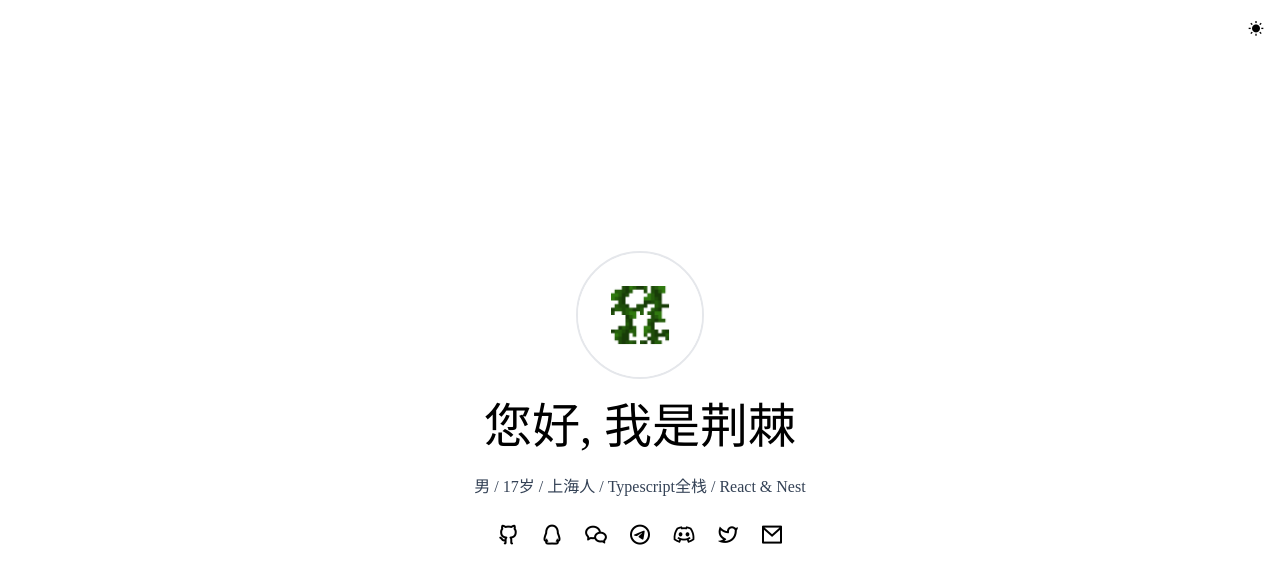
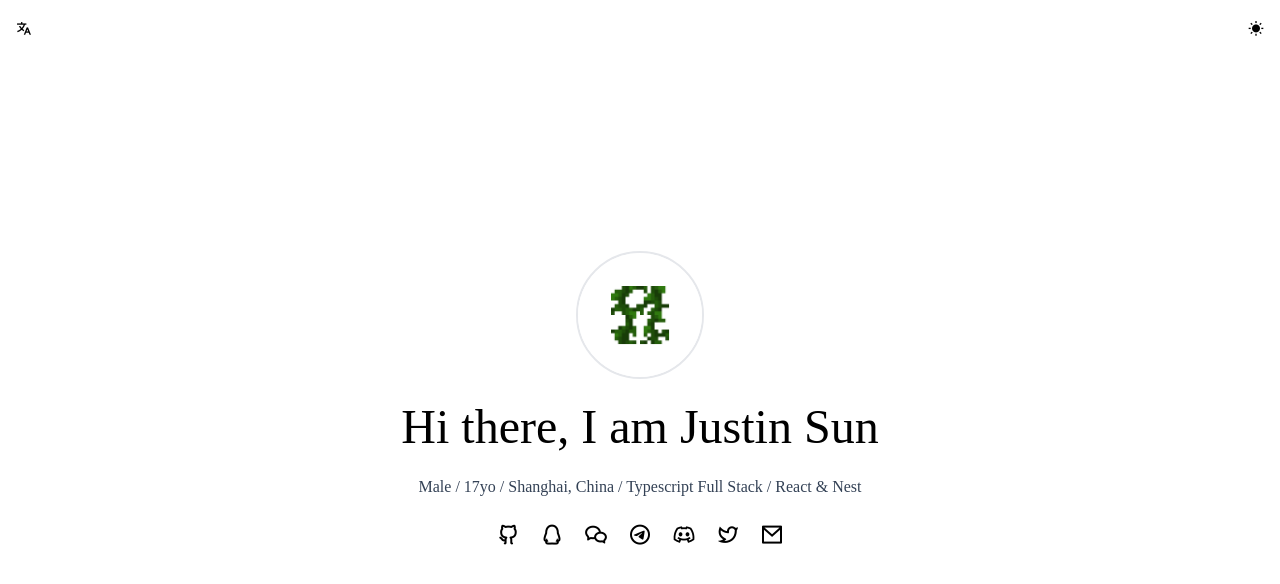
Before and after one commit to jsun969/home, a React (Vite) app: page / in a window 1280 px wide. Shown: the top 584 px of the page. Built offline with nearby package versions, Linux system fonts and the light colour scheme; a web font is replaced by a local one.

Commit message:
feat: add i18n

```diff
--- a/package.json
+++ b/package.json
@@ -13,8 +13,11 @@
     "lint": "eslint \"**/*.{ts,tsx}\" --fix"
   },
   "dependencies": {
+    "i18next": "^21.8.1",
+    "i18next-browser-languagedetector": "^6.1.4",
     "react": "^18.0.0",
     "react-dom": "^18.0.0",
+    "react-i18next": "^11.16.9",
     "remixicon": "^2.5.0"
   },
   "devDependencies": {
--- a/src/App.tsx
+++ b/src/App.tsx
@@ -1,5 +1,6 @@
 import React from 'react';
 import AvatarTitleDesc from './components/AvatarTitleDesc';
+import LanguageToggleButton from './components/LanguageToggleButton';
 import SocialInfo from './components/SocialInfo';
 import ThemeToggleButton from './components/ThemeToggleButton';
 
@@ -8,6 +9,9 @@ const App: React.FC = () => {
     <div className="flex h-screen dark:bg-slate-900 relative">
       <div className="absolute top-4 right-4">
         <ThemeToggleButton />
+      </div>
+      <div className="absolute top-4 left-4">
+        <LanguageToggleButton />
       </div>
 
       <div className="m-auto text-center flex flex-col gap-6">
--- a/src/components/AvatarTitleDesc.tsx
+++ b/src/components/AvatarTitleDesc.tsx
@@ -1,6 +1,9 @@
 import React from 'react';
+import { useTranslation } from 'react-i18next';
 
 const AvatarTitleDesc: React.FC = () => {
+  const { t } = useTranslation();
+
   return (
     <>
       <img
@@ -8,10 +11,11 @@ const AvatarTitleDesc: React.FC = () => {
         src="/avatar.png"
         className="m-auto border-2 w-32 rounded-full"
       />
-      <div className="text-5xl dark:text-white">您好, 我是荆棘</div>
+      <div className="text-5xl dark:text-white">{t('title')}</div>
       <div className="text-slate-700 dark:text-slate-400">
-        男 / {new Date().getFullYear() - 2005}岁 / 上海人 / Typescript全栈 /
-        React & Nest
+        {t('description.male')} / {new Date().getFullYear() - 2005}
+        {t('description.age')} / {t('description.shanghai')} / Typescript{' '}
+        {t('description.full-stack')} / React & Nest
       </div>
     </>
   );
--- /dev/null
+++ b/src/components/LanguageToggleButton.tsx
@@ -0,0 +1,17 @@
+import React from 'react';
+import { useTranslation } from 'react-i18next';
+
+const LanguageToggleButton: React.FC = () => {
+  const { i18n } = useTranslation();
+
+  return (
+    <button
+      className="ri-translate-2 dark:text-white"
+      onClick={() => {
+        i18n.changeLanguage(i18n.language === 'en' ? 'zh' : 'en');
+      }}
+    />
+  );
+};
+
+export default LanguageToggleButton;
--- /dev/null
+++ b/src/i18n.ts
@@ -0,0 +1,22 @@
+import i18n from 'i18next';
+import LanguageDetector from 'i18next-browser-languagedetector';
+import { initReactI18next } from 'react-i18next';
+import en from './locales/en.json';
+import zh from './locales/zh.json';
+
+i18n
+  .use(initReactI18next)
+  .use(LanguageDetector)
+  .init({
+    resources: {
+      en: { translation: en },
+      zh: { translation: zh },
+    },
+    fallbackLng: 'en',
+    preload: ['en', 'zh'],
+    interpolation: {
+      escapeValue: false,
+    },
+  });
+
+export default i18n;
--- /dev/null
+++ b/src/locales/en.json
@@ -0,0 +1,9 @@
+{
+  "title": "Hi there, I am Justin Sun",
+  "description": {
+    "male": "Male",
+    "age": "yo",
+    "shanghai": "Shanghai, China",
+    "full-stack": "Full Stack"
+  }
+}
--- /dev/null
+++ b/src/locales/zh.json
@@ -0,0 +1,9 @@
+{
+  "title": "您好, 我是荆棘",
+  "description": {
+    "male": "男",
+    "age": "岁",
+    "shanghai": "上海人",
+    "full-stack": "全栈"
+  }
+}
--- a/src/main.tsx
+++ b/src/main.tsx
@@ -2,5 +2,6 @@ import ReactDOM from 'react-dom/client';
 import 'remixicon/fonts/remixicon.css';
 import App from './App';
 import './index.css';
+import './i18n';
 
 ReactDOM.createRoot(document.getElementById('root')!).render(<App />);
```
Also changed, not shown: 1 other file (tests, documents, lock files or other folders).
